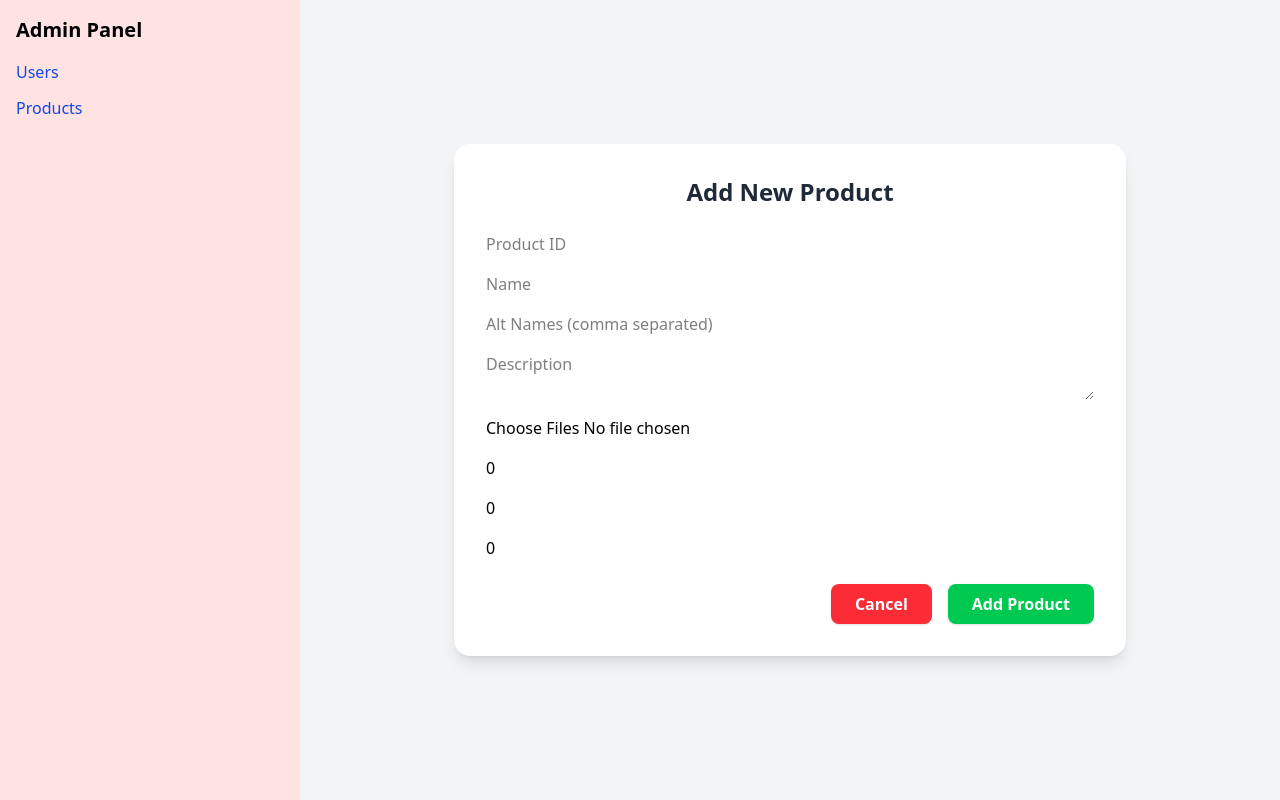
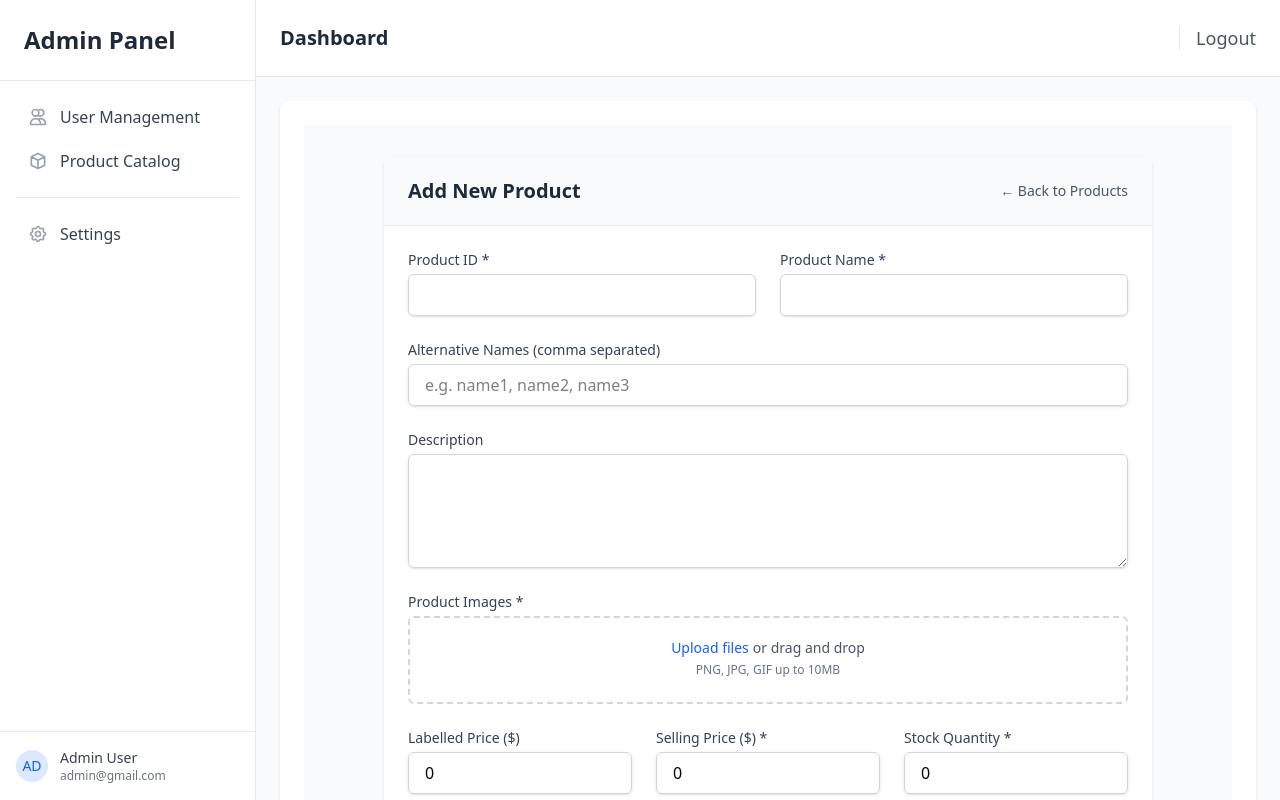
Before and after one commit to Sangeeth-Madushan/crystal-beauty-clear-store-frontend, a React (Vite) app: page /admin/add-product in a window 1280 px wide. Built offline with nearby package versions, Linux system fonts and the light colour scheme.

Commit message:
Updated adminPage, addProduct and productOverview pages

```diff
--- a/src/pages/admin/addProductPage.jsx
+++ b/src/pages/admin/addProductPage.jsx
@@ -69,82 +69,177 @@ export default function AddProductPage() {
 		}
 	}
 	return (
-		<div className="min-h-screen flex items-center justify-center bg-gray-100 p-4">
-      <div className="w-full max-w-2xl bg-white rounded-2xl shadow-lg p-8">
-        <h2 className="text-2xl font-bold text-center text-gray-800 mb-6">Add New Product</h2>
+		    <div className="min-h-screen bg-gray-50 py-8 px-4 sm:px-6 lg:px-8">
+      <div className="max-w-3xl mx-auto">
+        <div className="bg-white shadow rounded-lg overflow-hidden">
+          <div className="px-6 py-5 border-b border-gray-200 bg-gray-50">
+            <div className="flex items-center justify-between">
+              <h2 className="text-xl font-semibold text-gray-800">Add New Product</h2>
+              <Link
+                to="/admin/products"
+                className="text-sm text-gray-600 hover:text-gray-900"
+              >
+                ← Back to Products
+              </Link>
+            </div>
+          </div>
 
-        <div className="grid grid-cols-1 gap-4">
+          <div className="px-6 py-6">
+            <div className="space-y-6">
+              <div className="grid grid-cols-1 gap-6 sm:grid-cols-2">
+                <div>
+                  <label htmlFor="productId" className="block text-sm font-medium text-gray-700 mb-1">
+                    Product ID *
+                  </label>
                   <input
                     type="text"
-            placeholder="Product ID"
-            className="input input-bordered w-full"
+                    id="productId"
+                    className="block w-full px-4 py-2 border border-gray-300 rounded-md shadow-sm focus:ring-blue-500 focus:border-blue-500"
                     value={productId}
                     onChange={(e) => setProductId(e.target.value)}
-          />
-          <input
-            type="text"
-            placeholder="Name"
-            className="input input-bordered w-full"
-            value={name}
-            onChange={(e) => setName(e.target.value)}
-          />
-          <input
-            type="text"
-            placeholder="Alt Names (comma separated)"
-            className="input input-bordered w-full"
-            value={altNames}
-            onChange={(e) => setAltNames(e.target.value)}
-          />
-          <textarea
-            placeholder="Description"
-            className="textarea textarea-bordered w-full"
-            value={description}
-            onChange={(e) => setDescription(e.target.value)}
-          ></textarea>
-          <input
-            type="file"
-            multiple
-            className="file-input file-input-bordered w-full"
-            onChange={(e) => setImages(e.target.files)}
-          />
-          <input
-            type="number"
-            placeholder="Labelled Price"
-            className="input input-bordered w-full"
-            value={labellePrice}
-            onChange={(e) => setLabelledPrice(e.target.value)}
-          />
-          <input
-            type="number"
-            placeholder="Price"
-            className="input input-bordered w-full"
-            value={price}
-            onChange={(e) => setPrice(e.target.value)}
-          />
-          <input
-            type="number"
-            placeholder="Stock"
-            className="input input-bordered w-full"
-            value={stock}
-            onChange={(e) => setStock(e.target.value)}
+                    required
                   />
                 </div>
 
-        <div className="flex justify-end mt-6 space-x-4">
+                <div>
+                  <label htmlFor="name" className="block text-sm font-medium text-gray-700 mb-1">
+                    Product Name *
+                  </label>
+                  <input
+                    type="text"
+                    id="name"
+                    className="block w-full px-4 py-2 border border-gray-300 rounded-md shadow-sm focus:ring-blue-500 focus:border-blue-500"
+                    value={name}
+                    onChange={(e) => setName(e.target.value)}
+                    required
+                  />
+                </div>
+              </div>
+
+              <div>
+                <label htmlFor="altNames" className="block text-sm font-medium text-gray-700 mb-1">
+                  Alternative Names (comma separated)
+                </label>
+                <input
+                  type="text"
+                  id="altNames"
+                  className="block w-full px-4 py-2 border border-gray-300 rounded-md shadow-sm focus:ring-blue-500 focus:border-blue-500"
+                  value={altNames}
+                  onChange={(e) => setAltNames(e.target.value)}
+                  placeholder="e.g. name1, name2, name3"
+                />
+              </div>
+
+              <div>
+                <label htmlFor="description" className="block text-sm font-medium text-gray-700 mb-1">
+                  Description
+                </label>
+                <textarea
+                  id="description"
+                  rows={4}
+                  className="block w-full px-4 py-2 border border-gray-300 rounded-md shadow-sm focus:ring-blue-500 focus:border-blue-500"
+                  value={description}
+                  onChange={(e) => setDescription(e.target.value)}
+                />
+              </div>
+
+              <div>
+                <label className="block text-sm font-medium text-gray-700 mb-1">
+                  Product Images *
+                </label>
+                <div className="mt-1 flex justify-center px-6 pt-5 pb-6 border-2 border-gray-300 border-dashed rounded-md">
+                  <div className="space-y-1 text-center">
+                    <div className="flex text-sm text-gray-600">
+                      <label
+                        htmlFor="file-upload"
+                        className="relative cursor-pointer bg-white rounded-md font-medium text-blue-600 hover:text-blue-500 focus-within:outline-none"
+                      >
+                        <span>Upload files</span>
+                        <input
+                          id="file-upload"
+                          name="file-upload"
+                          type="file"
+                          multiple
+                          className="sr-only"
+                          onChange={(e) => setImages(e.target.files)}
+                        />
+                      </label>
+                      <p className="pl-1">or drag and drop</p>
+                    </div>
+                    <p className="text-xs text-gray-500">
+                      PNG, JPG, GIF up to 10MB
+                    </p>
+                  </div>
+                </div>
+              </div>
+
+              <div className="grid grid-cols-1 gap-6 sm:grid-cols-3">
+                <div>
+                  <label htmlFor="labellePrice" className="block text-sm font-medium text-gray-700 mb-1">
+                    Labelled Price ($)
+                  </label>
+                  <input
+                    type="number"
+                    id="labellePrice"
+                    className="block w-full px-4 py-2 border border-gray-300 rounded-md shadow-sm focus:ring-blue-500 focus:border-blue-500"
+                    value={labellePrice}
+                    onChange={(e) => setLabelledPrice(e.target.value)}
+                    min="0"
+                    step="0.01"
+                  />
+                </div>
+
+                <div>
+                  <label htmlFor="price" className="block text-sm font-medium text-gray-700 mb-1">
+                    Selling Price ($) *
+                  </label>
+                  <input
+                    type="number"
+                    id="price"
+                    className="block w-full px-4 py-2 border border-gray-300 rounded-md shadow-sm focus:ring-blue-500 focus:border-blue-500"
+                    value={price}
+                    onChange={(e) => setPrice(e.target.value)}
+                    min="0"
+                    step="0.01"
+                    required
+                  />
+                </div>
+
+                <div>
+                  <label htmlFor="stock" className="block text-sm font-medium text-gray-700 mb-1">
+                    Stock Quantity *
+                  </label>
+                  <input
+                    type="number"
+                    id="stock"
+                    className="block w-full px-4 py-2 border border-gray-300 rounded-md shadow-sm focus:ring-blue-500 focus:border-blue-500"
+                    value={stock}
+                    onChange={(e) => setStock(e.target.value)}
+                    min="0"
+                    required
+                  />
+                </div>
+              </div>
+            </div>
+
+            <div className="mt-8 flex justify-end space-x-3">
               <Link
                 to="/admin/products"
-            className="bg-red-500 hover:bg-red-600 text-white font-semibold py-2 px-6 rounded-lg shadow-sm transition"
+                className="px-4 py-2 border border-gray-300 rounded-md shadow-sm text-sm font-medium text-gray-700 bg-white hover:bg-gray-50 focus:outline-none focus:ring-2 focus:ring-offset-2 focus:ring-blue-500"
               >
                 Cancel
               </Link>
               <button
                 onClick={AddProduct}
-            className="bg-green-500 hover:bg-green-600 text-white font-semibold py-2 px-6 rounded-lg shadow-sm transition cursor-pointer"
+                className="px-4 py-2 border border-transparent rounded-md shadow-sm text-sm font-medium text-white bg-blue-600 hover:bg-blue-700 focus:outline-none focus:ring-2 focus:ring-offset-2 focus:ring-blue-500"
               >
                 Add Product
               </button>
             </div>
           </div>
         </div>
+      </div>
+    </div>
+
 	);
 }
--- a/src/pages/adminPage.jsx
+++ b/src/pages/adminPage.jsx
@@ -1,23 +1,136 @@
+import toast from "react-hot-toast";
+import { Link, Outlet, useNavigate } from "react-router-dom";
 
-
-import { Link, Outlet } from "react-router-dom";
 
 
 export default function AdminPage() {
+  const navigate = useNavigate();
+
+  const handleLogout = () => {
+    // You can add any logout logic here (clearing tokens, etc.)
+    // Then redirect to home page
+    toast.success("You’ve been logged out successfully.");
+    navigate('/');
+  };
+
   return (
-    <div className="bg-amber-50 w-full h-screen flex flex-row">
+    <div className="w-full h-screen flex bg-gray-50">
       {/* Left Sidebar */}
-      <div className="bg-red-100 w-[300px] h-full p-4">
-        <h2 className="text-xl font-semibold mb-4">Admin Panel</h2>
-        <nav className="flex flex-col space-y-3">
-          <Link to="/admin/users" className="hover:underline text-blue-700">Users</Link>
-          <Link to="/admin/products" className="hover:underline text-blue-700">Products</Link>
+      <div className="w-64 h-full bg-white border-r border-gray-200 shadow-sm flex flex-col">
+        <div className="p-6 border-b border-gray-200">
+          <h2 className="text-2xl font-bold text-gray-800">Admin Panel</h2>
+        </div>
+
+        <nav className="flex-1 p-4 space-y-1 overflow-y-auto">
+          <Link
+            to="/admin/users"
+            className="flex items-center px-3 py-2 text-m font-medium rounded-lg hover:bg-gray-100 text-gray-700 hover:text-blue-600 transition-colors"
+          >
+            <svg
+              className="w-5 h-5 mr-3 text-gray-400"
+              fill="none"
+              stroke="currentColor"
+              viewBox="0 0 24 24"
+            >
+              <path
+                strokeLinecap="round"
+                strokeLinejoin="round"
+                strokeWidth="2"
+                d="M12 4.354a4 4 0 110 5.292M15 21H3v-1a6 6 0 0112 0v1zm0 0h6v-1a6 6 0 00-9-5.197M13 7a4 4 0 11-8 0 4 4 0 018 0z"
+              />
+            </svg>
+            User Management
+          </Link>
+
+          <Link
+            to="/admin/products"
+            className="flex items-center px-3 py-2 text-m font-medium rounded-lg hover:bg-gray-100 text-gray-700 hover:text-blue-600 transition-colors"
+          >
+            <svg
+              className="w-5 h-5 mr-3 text-gray-400"
+              fill="none"
+              stroke="currentColor"
+              viewBox="0 0 24 24"
+            >
+              <path
+                strokeLinecap="round"
+                strokeLinejoin="round"
+                strokeWidth="2"
+                d="M20 7l-8-4-8 4m16 0l-8 4m8-4v10l-8 4m0-10L4 7m8 4v10M4 7v10l8 4"
+              />
+            </svg>
+            Product Catalog
+          </Link>
+
+          {/* Menu items  */}
+          <div className="pt-4 mt-4 border-t border-gray-200">
+            <Link
+              to="/admin/settings"
+              className="flex items-center px-3 py-2 text-m font-medium rounded-lg hover:bg-gray-100 text-gray-700 hover:text-blue-600 transition-colors"
+            >
+              <svg
+                className="w-5 h-5 mr-3 text-gray-400"
+                fill="none"
+                stroke="currentColor"
+                viewBox="0 0 24 24"
+              >
+                <path
+                  strokeLinecap="round"
+                  strokeLinejoin="round"
+                  strokeWidth="2"
+                  d="M10.325 4.317c.426-1.756 2.924-1.756 3.35 0a1.724 1.724 0 002.573 1.066c1.543-.94 3.31.826 2.37 2.37a1.724 1.724 0 001.065 2.572c1.756.426 1.756 2.924 0 3.35a1.724 1.724 0 00-1.066 2.573c.94 1.543-.826 3.31-2.37 2.37a1.724 1.724 0 00-2.572 1.065c-.426 1.756-2.924 1.756-3.35 0a1.724 1.724 0 00-2.573-1.066c-1.543.94-3.31-.826-2.37-2.37a1.724 1.724 0 00-1.065-2.572c-1.756-.426-1.756-2.924 0-3.35a1.724 1.724 0 001.066-2.573c-.94-1.543.826-3.31 2.37-2.37.996.608 2.296.07 2.572-1.065z"
+                />
+                <path
+                  strokeLinecap="round"
+                  strokeLinejoin="round"
+                  strokeWidth="2"
+                  d="M15 12a3 3 0 11-6 0 3 3 0 016 0z"
+                />
+              </svg>
+              Settings
+            </Link>
+          </div>
         </nav>
+
+        {/* Footer*/}
+        <div className="p-4 border-t border-gray-200">
+          <div className="flex items-center">
+            <div className="w-8 h-8 rounded-full bg-blue-100 flex items-center justify-center">
+              <span className="text-sm font-medium text-blue-600">AD</span>
+            </div>
+            <div className="ml-3">
+              <p className="text-sm font-medium text-gray-700">Admin User</p>
+              <p className="text-xs text-gray-500">admin@gmail.com</p>
+            </div>
+          </div>
+        </div>
       </div>
 
       {/* Right Content */}
-      <div className="bg-green-200 w-[calc(100%-300px)] h-full  overflow-auto">
-        <Outlet/>
+      <div className="flex-1 flex flex-col overflow-hidden">
+        <header className="bg-white border-b border-gray-200 p-6 flex items-center justify-between">
+          <h1 className="text-xl font-semibold text-gray-800">Dashboard</h1>
+          <div className="flex items-center space-x-4">
+            {/* <button className="p-2 rounded-full hover:bg-gray-100">
+              <svg className="w-5 h-5 text-gray-500" fill="none" stroke="currentColor" viewBox="0 0 24 24">
+                <path strokeLinecap="round" strokeLinejoin="round" strokeWidth="2" d="M15 17h5l-1.405-1.405A2.032 2.032 0 0118 14.158V11a6.002 6.002 0 00-4-5.659V5a2 2 0 10-4 0v.341C7.67 6.165 6 8.388 6 11v3.159c0 .538-.214 1.055-.595 1.436L4 17h5m6 0v1a3 3 0 11-6 0v-1m6 0H9" />
+              </svg>
+            </button> */}
+            <div className="w-px h-6 bg-gray-200"></div>
+            <button className="text-lg text-gray-600 hover:text-blue-600" onClick={handleLogout}>
+              Logout
+            </button>
+          </div>
+        </header>
+
+        {/* Main content area */}
+        <main className="flex-1 overflow-y-auto p-6 bg-gray-50">
+          <div className="max-w-7xl mx-auto">
+            <div className="bg-white rounded-lg shadow-sm p-6">
+              <Outlet />
+            </div>
+          </div>
+        </main>
       </div>
     </div>
   );
```
Also changed, not shown: src/pages/client/productOverview.jsx (+4 -11 lines). Lines whose indentation alone changed are shown as unchanged.
